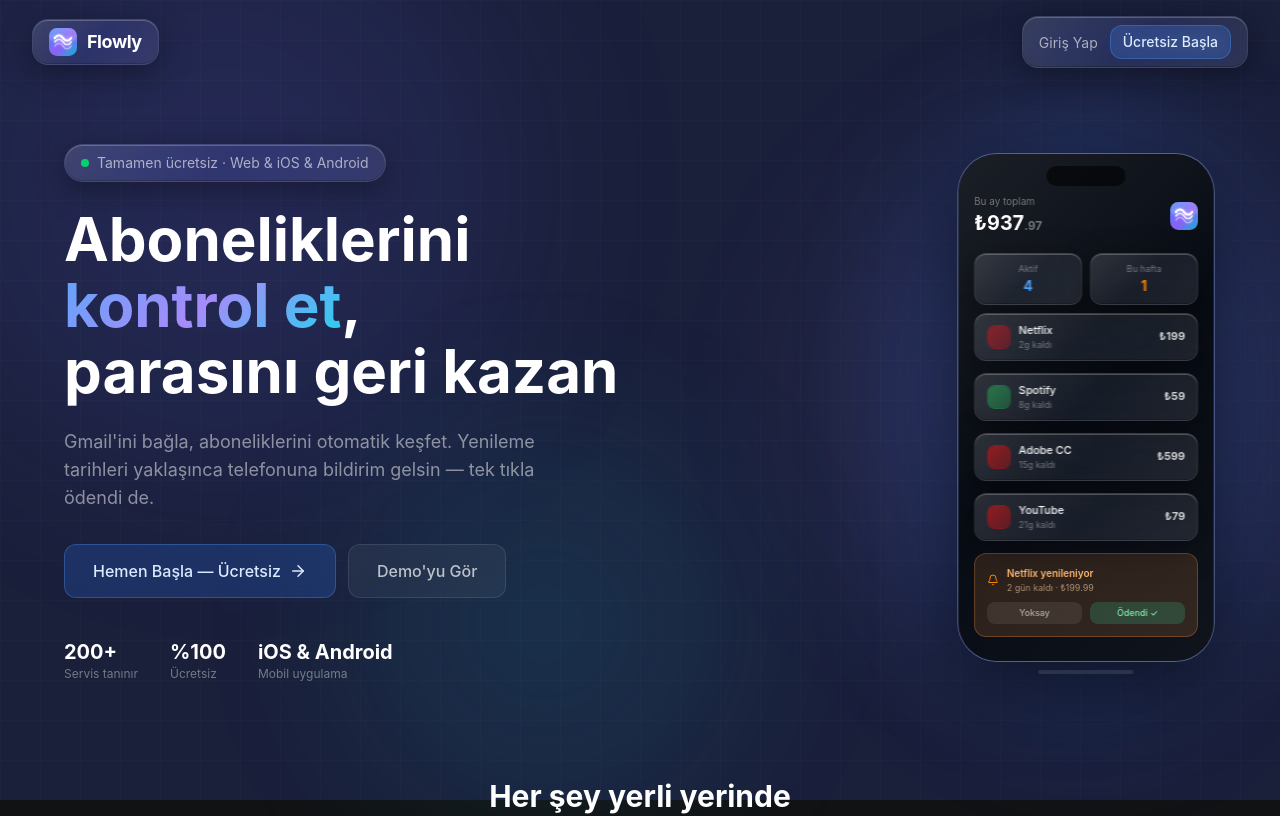
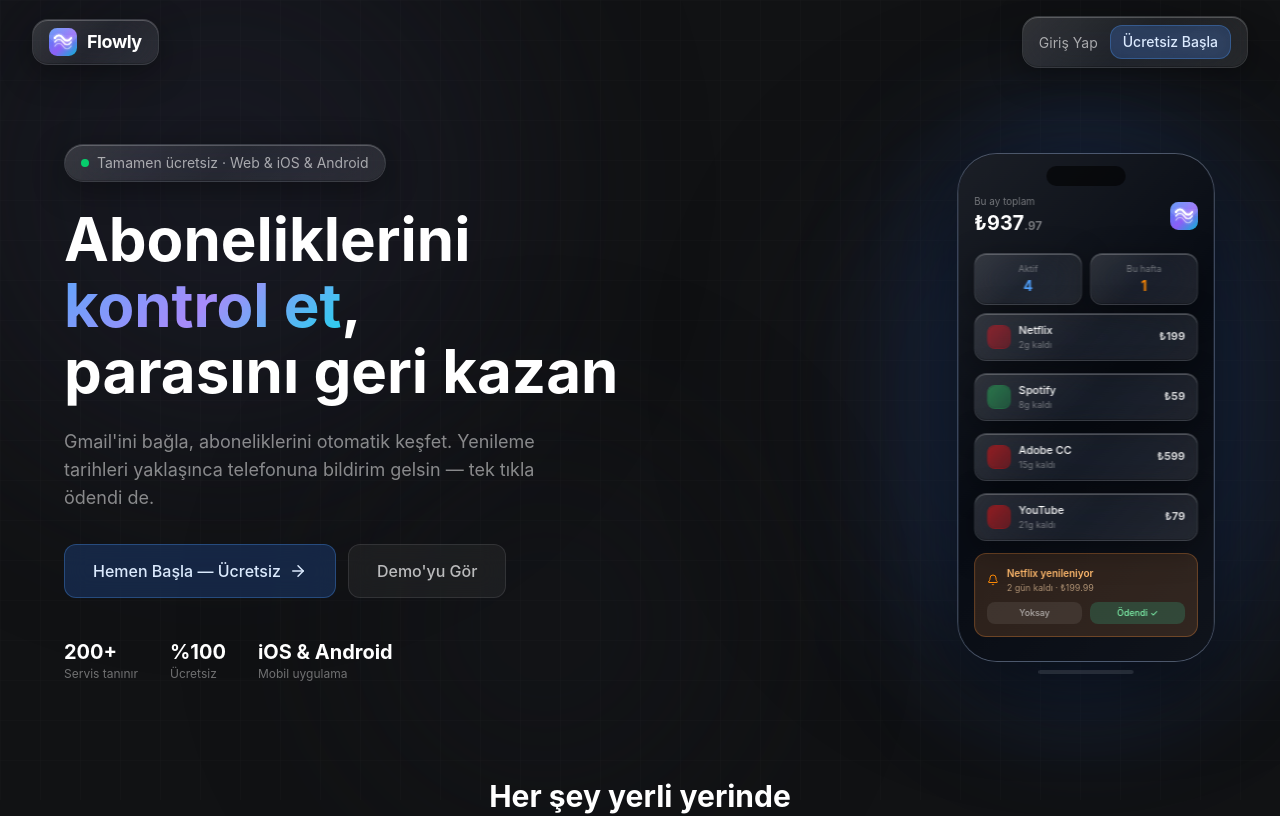
Before and after one commit to firatozer01/Flowly, a Next.js app in the folder apps/web/: page / in a window 1280 px wide. Shown: the top 816 px of the page. Built offline with nearby package versions, Linux system fonts and the light colour scheme.

Commit message:
fix: change background to dark gray, remove purple orbs

```diff
--- a/apps/web/src/components/layout/background.tsx
+++ b/apps/web/src/components/layout/background.tsx
@@ -3,14 +3,14 @@
 export function Background() {
   return (
     <div className="fixed inset-0 -z-10 overflow-hidden pointer-events-none">
-      <div className="absolute inset-0" style={{ background: "#1a1f3a" }} />
+      <div className="absolute inset-0" style={{ background: "#111214" }} />
 
-      {/* Orb 1 — mavi-mor */}
-      <div className="bg-orb" style={{ width: 650, height: 650, background: "radial-gradient(circle, #6366f1, transparent)", top: "-15%", left: "-8%", animationDelay: "0s" }} />
-      {/* Orb 2 — mor */}
-      <div className="bg-orb" style={{ width: 550, height: 550, background: "radial-gradient(circle, #a78bfa, transparent)", top: "15%", right: "-5%", animationDelay: "-3s" }} />
-      {/* Orb 3 — cyan */}
-      <div className="bg-orb" style={{ width: 450, height: 450, background: "radial-gradient(circle, #22d3ee, transparent)", bottom: "-8%", left: "25%", animationDelay: "-6s", opacity: 0.12 }} />
+      {/* Orb 1 */}
+      <div className="bg-orb" style={{ width: 650, height: 650, background: "radial-gradient(circle, #1e2030, transparent)", top: "-15%", left: "-8%", animationDelay: "0s", opacity: 0.6 }} />
+      {/* Orb 2 */}
+      <div className="bg-orb" style={{ width: 550, height: 550, background: "radial-gradient(circle, #1a1c28, transparent)", top: "15%", right: "-5%", animationDelay: "-3s", opacity: 0.5 }} />
+      {/* Orb 3 */}
+      <div className="bg-orb" style={{ width: 450, height: 450, background: "radial-gradient(circle, #16181f, transparent)", bottom: "-8%", left: "25%", animationDelay: "-6s", opacity: 0.4 }} />
 
       {/* Grid */}
       <div
```
